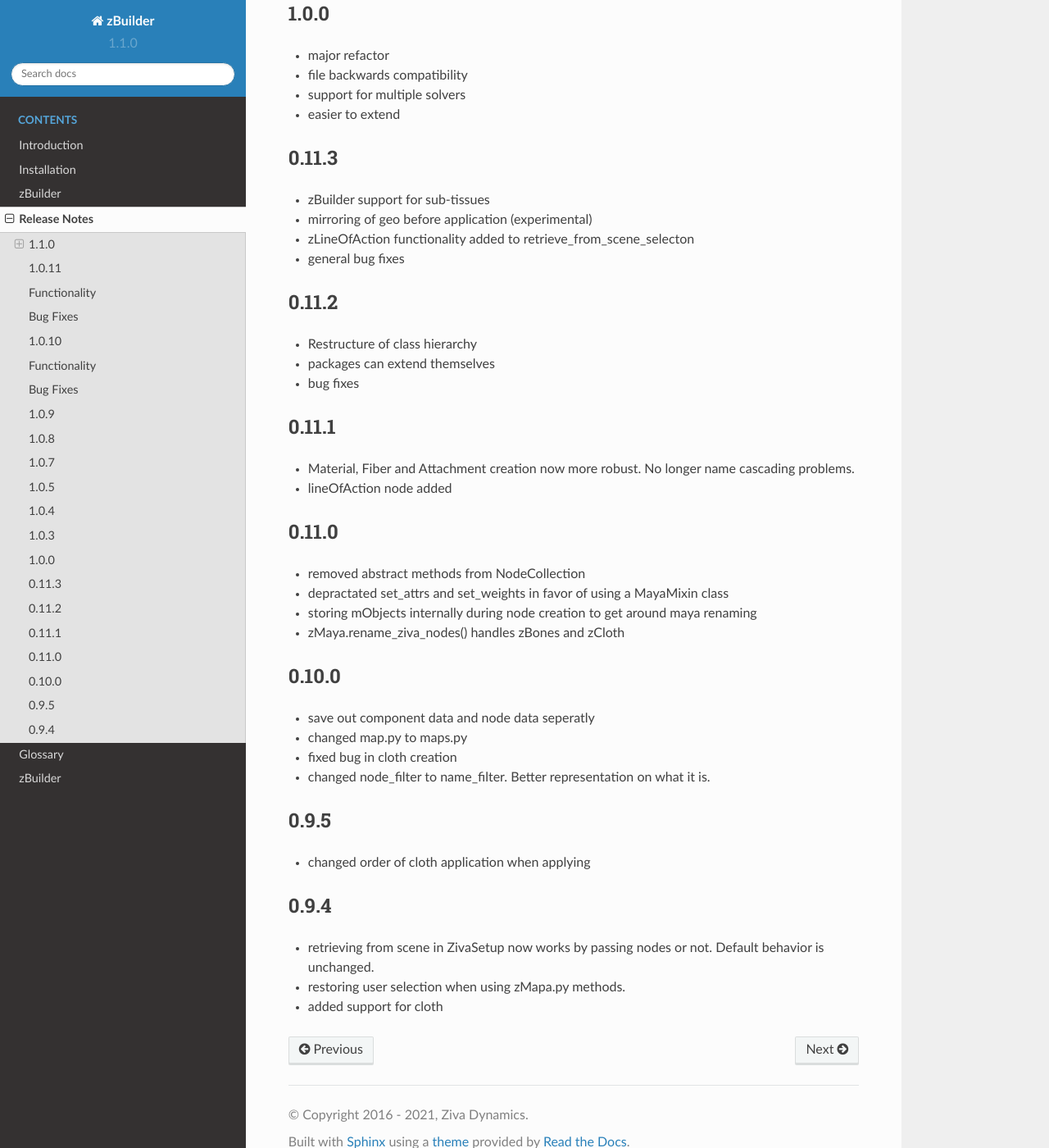
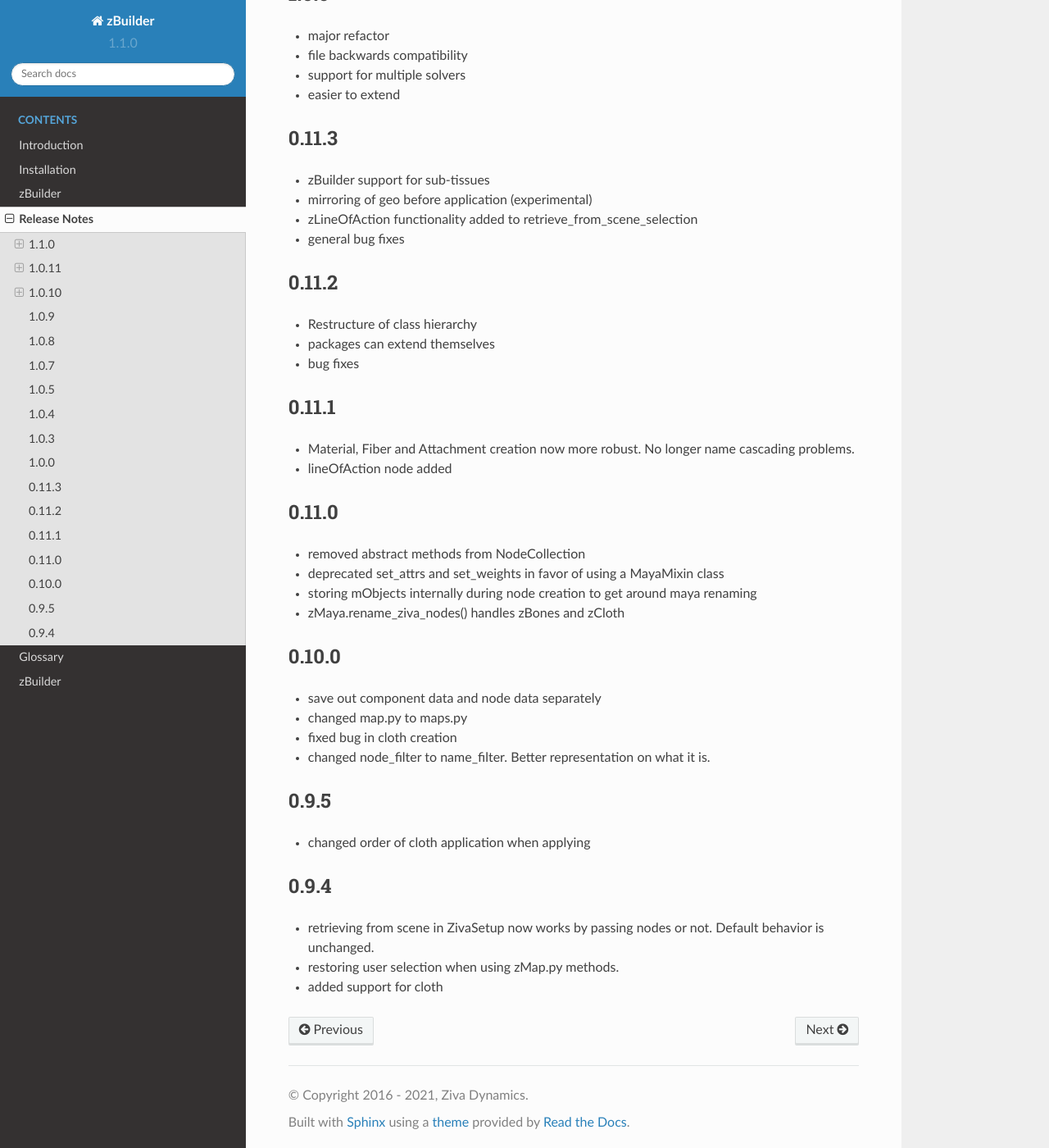
Before and after one commit to Unity-Technologies/ziva-vfx-utils, a Sphinx documentation site: the page built from docs/release.rst, in a window 1280 px wide and 1400 px high, scrolled down 4302 px. Shown: the whole window at 82% size. Built offline with Sphinx 7.4.7 and the Read the Docs theme 2.0.0, drawn with Linux system fonts in a browser that asks for light colours; some of the changed text lies outside the part shown.

Commit message:
Fix formatting and typos on release notes page

```diff
--- a/docs/release.rst
+++ b/docs/release.rst
@@ -34,7 +34,7 @@
 ------
 
 Functionality
--------------
++++++++++++++
 - **Scene Panel:** Now able to rename nodes by double-clicking on them.
 - **Scene Panel:** Add right-click menu for zSolver.
 - **Scene Panel:** Update icons.
@@ -77,7 +77,7 @@
 +---------------------+------------------------+--------------------+-------------------+-------------------+
 
 Bug Fixes
----------
++++++++++
 - **Scene Panel:** Opening Node Editor clears Scene Panel content while detached from the dock.
 - **Scene Panel:** Some maps in Scene Panel right click menu did not work.
 - **zBuilder:** When detecting a zRestShape node on tissue it is now name agnostic.
@@ -88,7 +88,7 @@
 ------
 
 Functionality
--------------
++++++++++++++
 - **Scene Panel:** Updated the right-click menu: added copy/paste/invert and paint to maps; added copy/paste for attributes.
 - **Scene Panel:** Changed appearance of the Scene Panel.
 - **Ziva VFX Utils:** Added ``utils.merge_solvers()`` function.
@@ -137,7 +137,7 @@
 - **zBuilder:** Added a bunch of unit tests.
 
 Bug Fixes
----------
++++++++++
 - **zBuilder:** When retrieving multiple times in a scene strange things could end up in builder.
 - **zBuilder:** zBuilder ``build()`` would fail when something was connected to ``enable`` attribute.
 - **zBuilder:** zBuilder being too chatty when building by printing out every node type. Now only the ones it operated on.
@@ -202,7 +202,7 @@
 ------
 * zBuilder support for sub-tissues
 * mirroring of geo before application (experimental)
-* zLineOfAction functionality added to retrieve_from_scene_selecton
+* zLineOfAction functionality added to retrieve_from_scene_selection
 * general bug fixes
 
 
@@ -222,13 +222,13 @@
 0.11.0
 ------
 * removed abstract methods from NodeCollection
-* depractated set_attrs and set_weights in favor of using a MayaMixin class
+* deprecated set_attrs and set_weights in favor of using a MayaMixin class
 * storing mObjects internally during node creation to get around maya renaming
 * zMaya.rename_ziva_nodes() handles zBones and zCloth
 
 0.10.0
 ------
-* save out component data and node data seperatly
+* save out component data and node data separately
 * changed map.py to maps.py
 * fixed bug in cloth creation
 * changed node_filter to name_filter.  Better representation on what it is.
@@ -240,5 +240,5 @@
 0.9.4
 -----
 * retrieving from scene in ZivaSetup now works by passing nodes or not.  Default behavior is unchanged.
-* restoring user selection when using zMapa.py methods.
+* restoring user selection when using zMap.py methods.
 * added support for cloth
```
Also changed, not shown: other parts of docs/release.rst (+3 -3 lines).
